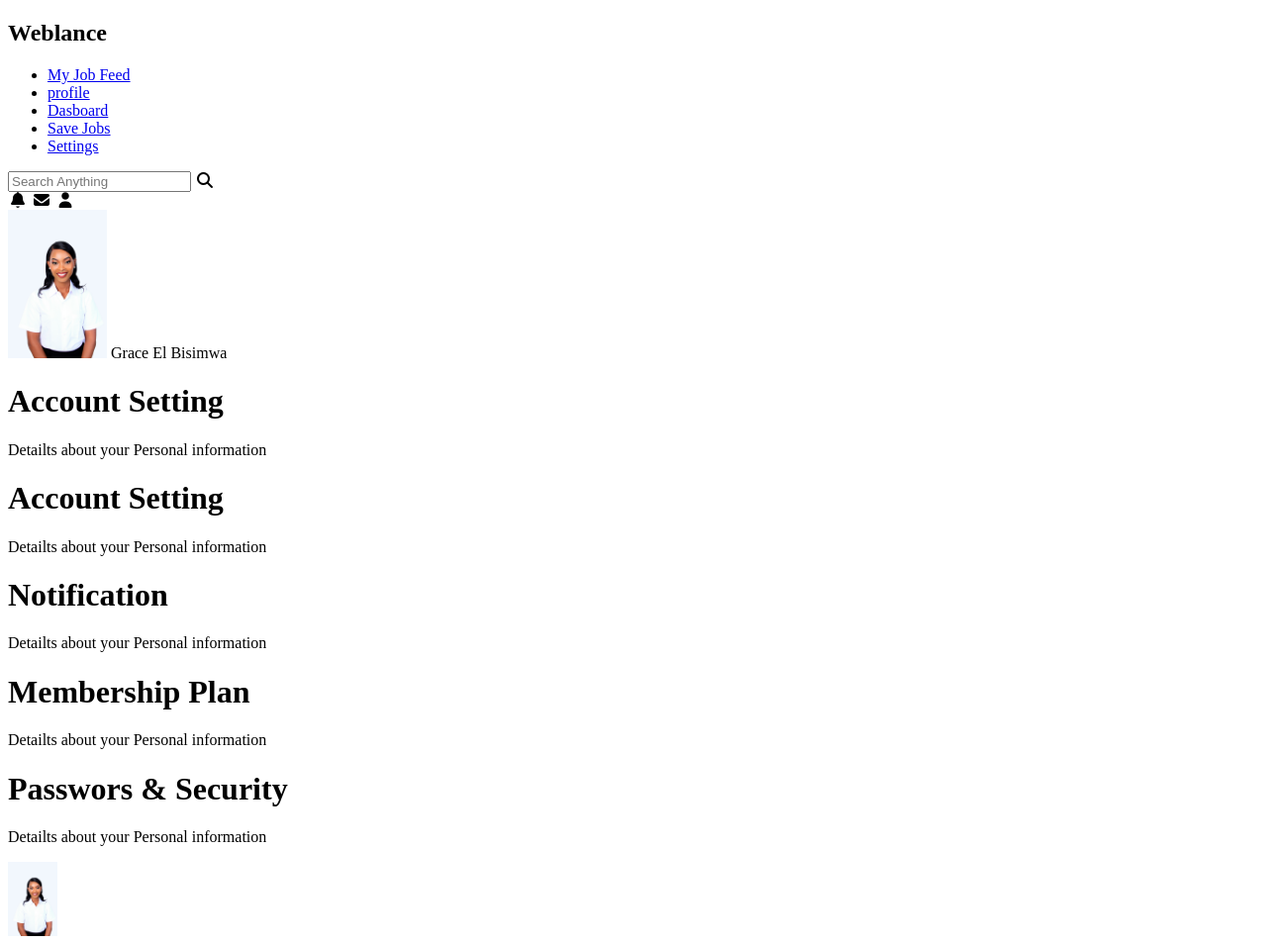
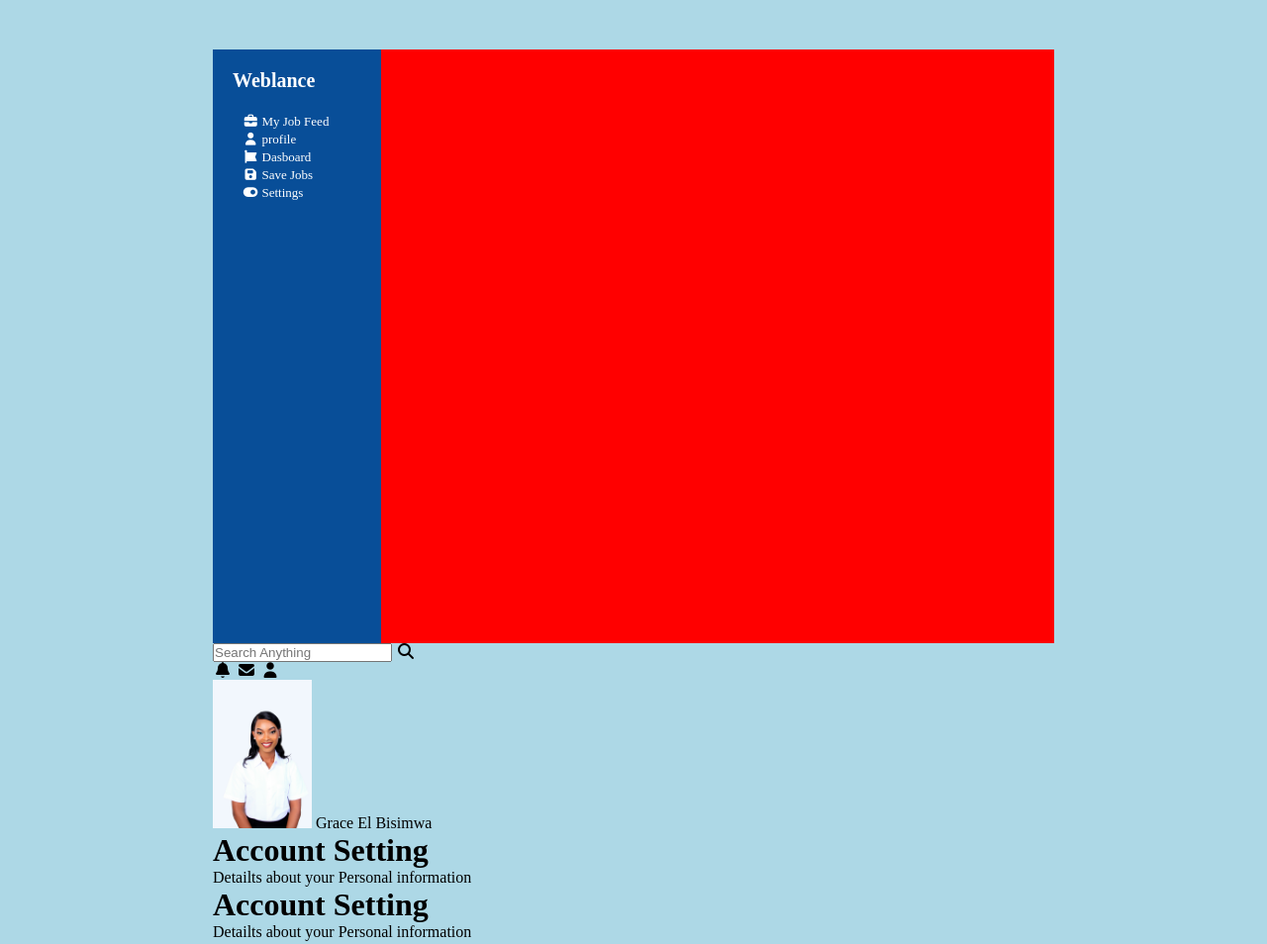
Before and after one commit to Racine14Creator/boot-camp-project-one, a plain HTML site: page germain.html in a window 1280 px wide. Shown: the top 954 px of the page at 99% size. Drawn offline with Linux system fonts and the light colour scheme.

Commit message:
Init the styling for Germain page

```diff
--- a/germain.html
+++ b/germain.html
@@ -4,32 +4,40 @@
     <meta charset="UTF-8">
     <meta name="viewport" content="width=device-width, initial-scale=1.0">
     <title>Document</title>
+    <link rel="stylesheet" href="style-2.css">
     <link rel="stylesheet" href="https://cdnjs.cloudflare.com/ajax/libs/font-awesome/7.3.1/css/all.css" integrity="sha512-x9WwyMYBnlXMNQ6kQ/Lyzu1NqIhLQKL5Oq6xByfXuRj7s9CskyCbLv/1IjqzJmXwFXWr0ov6jBV7Qbc0hh9nHg==" crossorigin="anonymous" referrerpolicy="no-referrer">
 </head>
 <body>
-    <div>
+    <div class="parent">
         <aside>
             <h1>Weblance</h1>
 
             <ul>
                 <li>
-                    <a href="my-job-feed.html">My Job Feed</a>
+                    <a href="my-job-feed.html">
+                        <i class="fa-solid fa-briefcase"></i>
+                        My Job Feed
+                    </a>
                 </li>
 
                 <li>
-                    <a href="profile.html">profile</a>
+                    <a href="profile.html">
+                        <i class="fa-solid fa-user"></i>
+                        profile</a>
                 </li>
 
                 <li>
-                    <a href="index.html">Dasboard</a>
+                    <a href="index.html">
+                        <i class="fa-brands fa-font-awesome"></i>
+                        Dasboard</a>
                 </li>
 
                 <li>
-                    <a href="save-jobs.html">Save Jobs</a>
+                    <a href="save-jobs.html"><i class="fa-solid fa-floppy-disk"></i> Save Jobs</a>
                 </li>
 
                 <li>
-                    <a href="settings.html">Settings</a>
+                    <a href="settings.html"><i class="fa-solid fa-toggle-on"></i> Settings</a>
                 </li>
             </ul>
         </aside>
--- /dev/null
+++ b/style-2.css
@@ -0,0 +1,44 @@
+*{
+    padding: 0;
+    margin: 0;
+    box-sizing: border-box;
+}
+
+body{
+    background-color: lightblue;
+}
+
+.parent{
+    position: relative;
+    background-color: red;
+    width: 850px;
+    height: 600px;
+    margin: 50px auto;
+}
+
+aside{
+    position: relative;
+    width: 20%;
+    /* height: calc(100vh - 100px); */
+    height: 100%;
+    background-color: rgb(8, 78, 152);
+    color: white;
+}
+
+aside h1{
+    padding: 20px;
+    font-size: 20px;
+}
+
+aside ul{
+    list-style: none;
+    display: flex;
+    flex-direction: column;
+}
+
+aside ul li a{
+    color: white;
+    text-decoration: none;
+    padding: 10px 30px;
+    font-size: 13px;
+}
```
